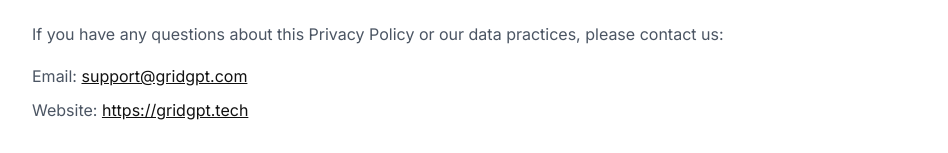
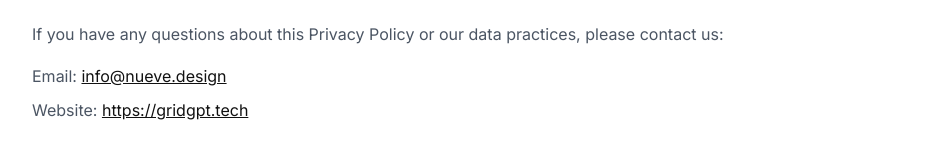
Before and after one commit to Nueve-Info/bet1-gridGPT-founder, a React (Vite) app: page /terms in a window 1280 px wide. Shown: the part 3375-3528 px from the top of the page, without its empty margins (160-1108 px from the left). Built offline with nearby package versions, Linux system fonts and the light colour scheme.

Commit message:
change of contact email on "terms"

```diff
--- a/src/TermsPage.tsx
+++ b/src/TermsPage.tsx
@@ -201,7 +201,7 @@
                     If you have any questions about this Privacy Policy or our data practices, please contact us:
                   </p>
                   <ul className="list-none pl-0 mt-4 space-y-2">
-                    <li>Email: <a href="mailto:support@gridgpt.com" className="text-[#111111] underline">support@gridgpt.com</a></li>
+                    <li>Email: <a href="mailto:info@nueve.design" className="text-[#111111] underline">info@nueve.design</a></li>
                     <li>Website: <a href="https://gridgpt.tech" className="text-[#111111] underline">https://gridgpt.tech</a></li>
                   </ul>
                 </section>
```
